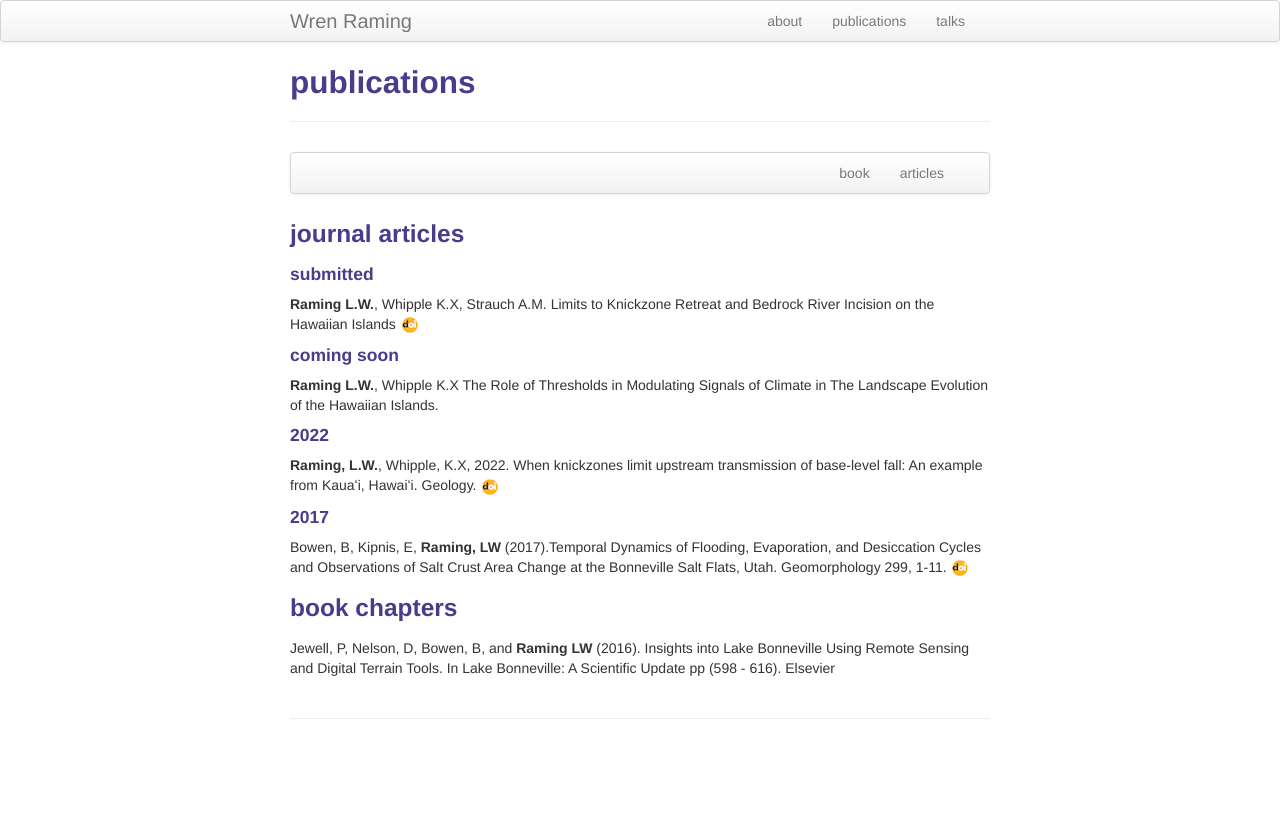
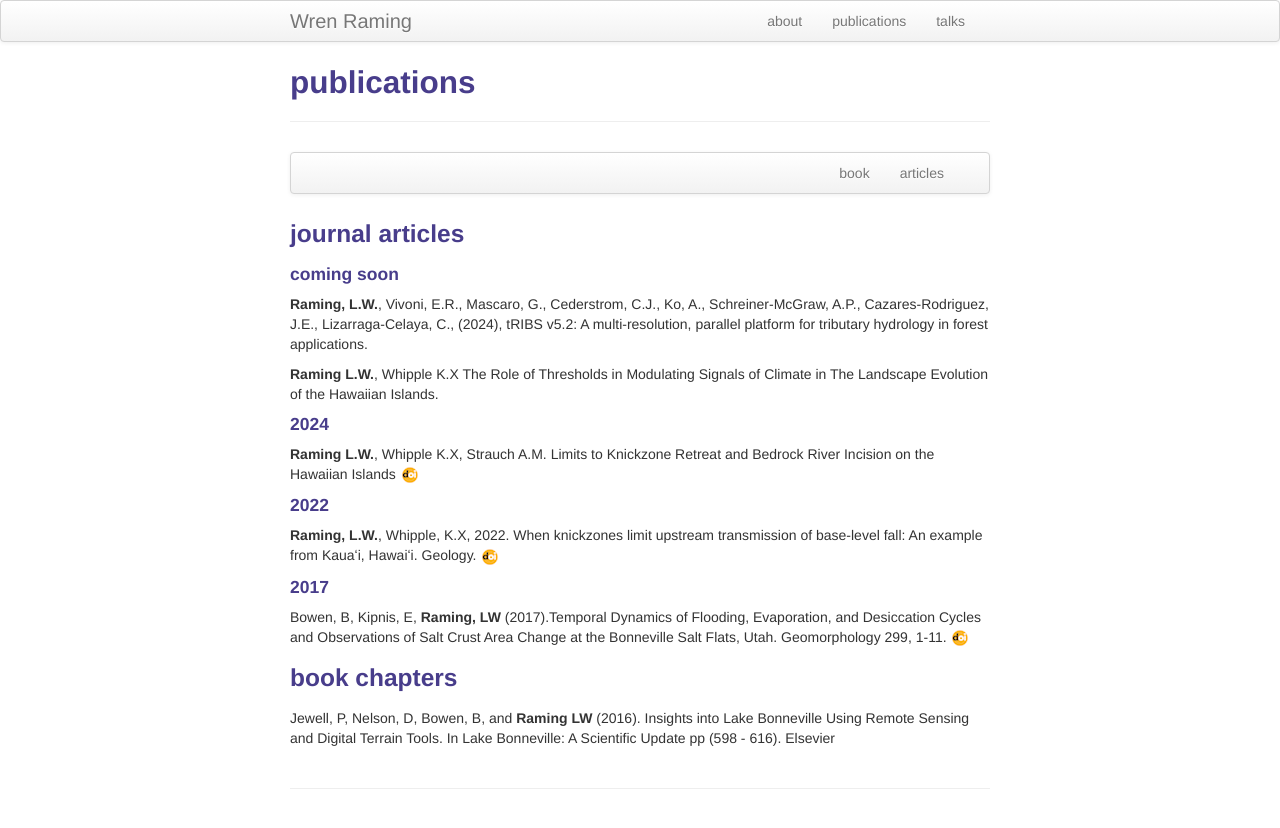
Before and after one commit to WrenRaming/WrenRaming.github.io, a Jekyll site: the page built from pubs.md, in a window 1280 px wide. Shown: the top 828 px of the page. Built offline with Jekyll 4.4.1, drawn with Linux system fonts in a browser that asks for light colours.

Commit message:
updated  pub struct

```diff
--- a/pubs.md
+++ b/pubs.md
@@ -14,16 +14,16 @@ description: Wren Raming's publications
 
 ### <a name="articles"></a>journal articles
 
-#### submitted
-
-**Raming L.W.**, Whipple K.X, Strauch A.M.
-Limits to Knickzone Retreat and Bedrock River Incision on the Hawaiian Islands [![doi](icons16/doi-icon.png)](https://doi.org/10.1002/esp.5806)
-
-
 #### coming soon
+**Raming, L.W.**, Vivoni, E.R., Mascaro, G., Cederstrom, C.J., Ko, A., Schreiner-McGraw, A.P., Cazares-Rodriguez, J.E.,
+Lizarraga-Celaya, C., (2024), tRIBS v5.2: A multi-resolution, parallel platform for tributary hydrology in forest applications.
 
 **Raming L.W.**, Whipple K.X
 The Role of Thresholds in Modulating Signals of Climate in The Landscape Evolution of the Hawaiian Islands.
+
+#### 2024
+**Raming L.W.**, Whipple K.X, Strauch A.M.
+Limits to Knickzone Retreat and Bedrock River Incision on the Hawaiian Islands [![doi](icons16/doi-icon.png)](https://doi.org/10.1002/esp.5806)
 
 
 #### 2022
```
